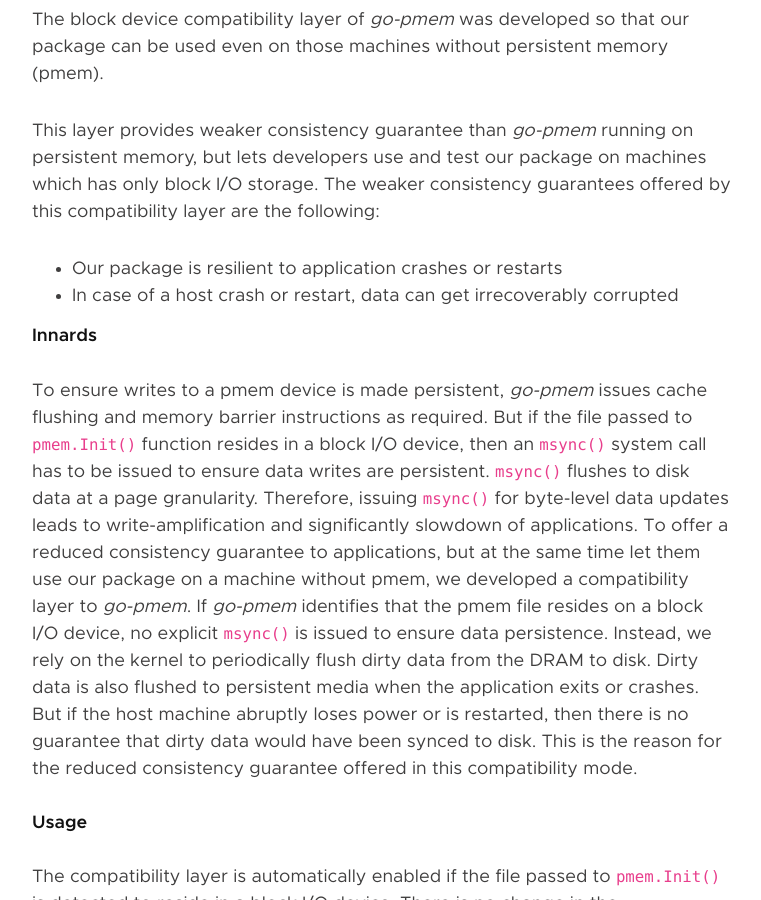
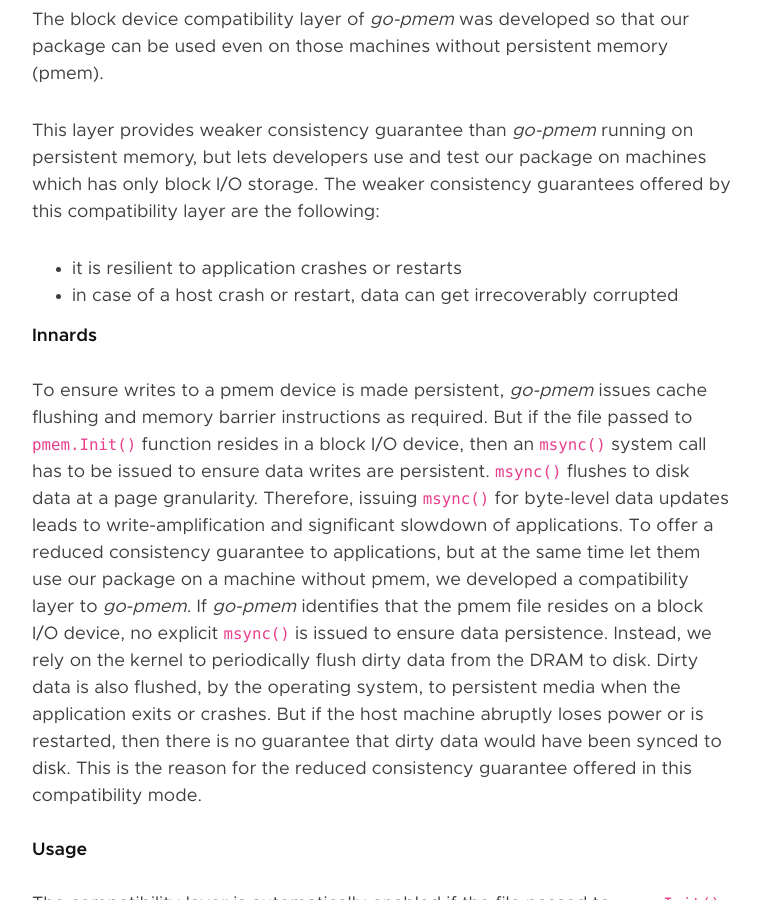
Before and after one commit to vmware-archive/persistent-memory-projects, a Jekyll site: the page built from _posts/2020-02-06-Block-Device-Compatibility.md, in a window 1280 px wide and 900 px high, scrolled down 569 px. Shown: the whole window, without its empty margins (258-1019 px from the left). Built offline with Jekyll 4.4.1, drawn with Linux system fonts in a browser that asks for light colours; nearby versions of some CDN libraries; some of the changed text lies outside the part shown.

Commit message:
Incorporate Pratap's feedback
Signed-off-by: Jerrin Shaji George <jshajigeorge@vmware.com>

````diff
--- a/_posts/2020-02-06-Block-Device-Compatibility.md
+++ b/_posts/2020-02-06-Block-Device-Compatibility.md
@@ -11,8 +11,8 @@
 persistent memory, but lets developers use and test our package on machines
 which has only block I/O storage. The weaker consistency guarantees offered by
 this compatibility layer are the following:
-* Our package is resilient to application crashes or restarts
-* In case of a host crash or restart, data can get irrecoverably corrupted
+* it is resilient to application crashes or restarts
+* in case of a host crash or restart, data can get irrecoverably corrupted
 
 ## Innards
 
@@ -21,17 +21,17 @@
 ```pmem.Init()``` function resides in a block I/O device, then an ```msync()```
 system call has to be issued to ensure data writes are persistent. ```msync()```
 flushes to disk data at a page granularity. Therefore, issuing ```msync()``` for
-byte-level data updates leads to write-amplification and significantly slowdown
+byte-level data updates leads to write-amplification and significant slowdown
 of applications. To offer a reduced consistency guarantee to applications,
 but at the same time let them use our package on a machine without pmem, we
 developed a compatibility layer to *go-pmem*. If *go-pmem* identifies that the
 pmem file resides on a block I/O device, no explicit ```msync()``` is issued to
 ensure data persistence. Instead, we rely on the kernel to periodically flush
-dirty data from the DRAM to disk. Dirty data is also flushed to persistent media
-when the application exits or crashes. But if the host machine abruptly loses
-power or is restarted, then there is no guarantee that dirty data would have
-been synced to disk. This is the reason for the reduced consistency guarantee
-offered in this compatibility mode.
+dirty data from the DRAM to disk. Dirty data is also flushed, by the operating
+system, to persistent media when the application exits or crashes. But if the
+host machine abruptly loses power or is restarted, then there is no guarantee
+that dirty data would have been synced to disk. This is the reason for the
+reduced consistency guarantee offered in this compatibility mode.
 
 ## Usage
 
@@ -110,3 +110,12 @@
 <img src="../img/tikz-compatibility/sps.svg"/>
 <figcaption>Fig. 4: sps benchmark running time (lower is better)</figcaption>
 </figure>
+
+## Conclusion
+
+We hope developers interested in programming persistent memory find the block
+compatibility layer of *go-pmem* useful, as it obviates the need for having
+access to a pmem device. The higher performance offered by this layer lets
+developers quickly prototype their solutions and even develop full-fledged pmem
+applications. Once pmem hardware is available, these applications can then make
+use of the new hardware by simply moving its data file to the pmem device.
````
